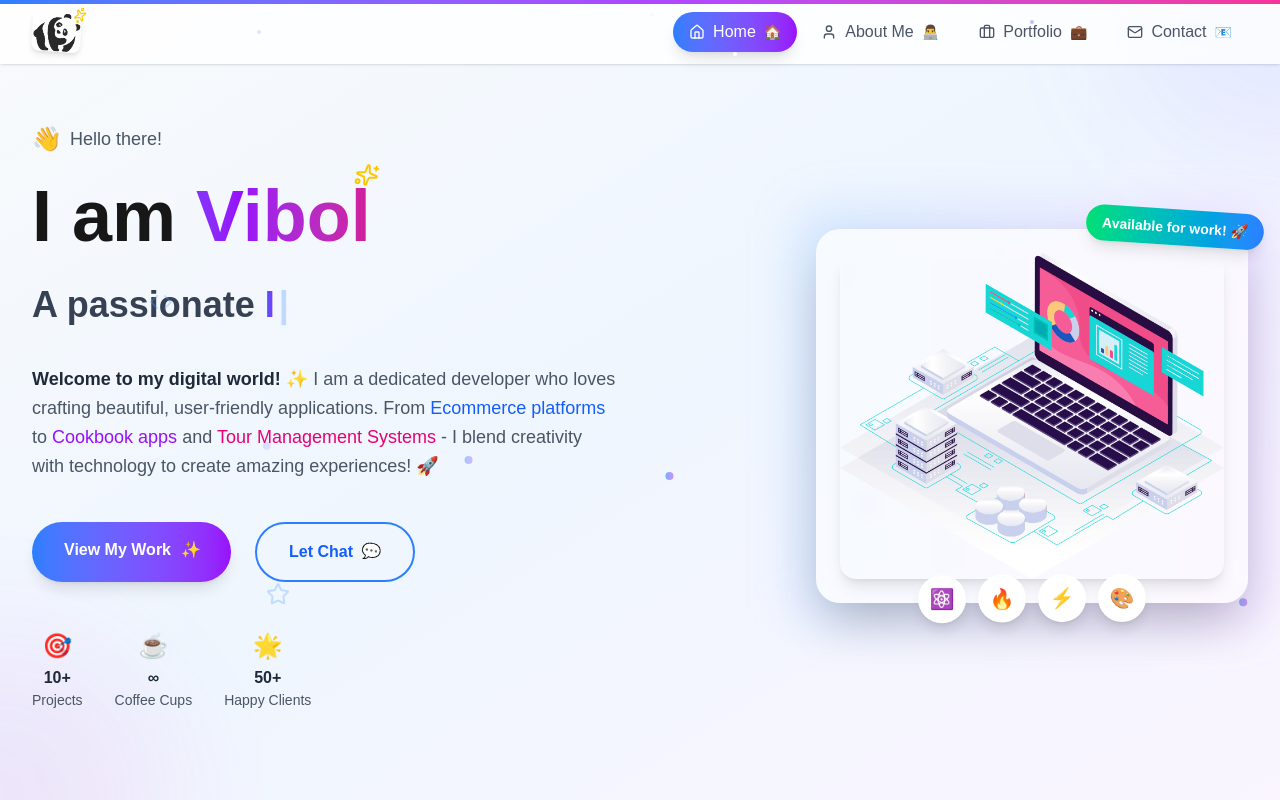
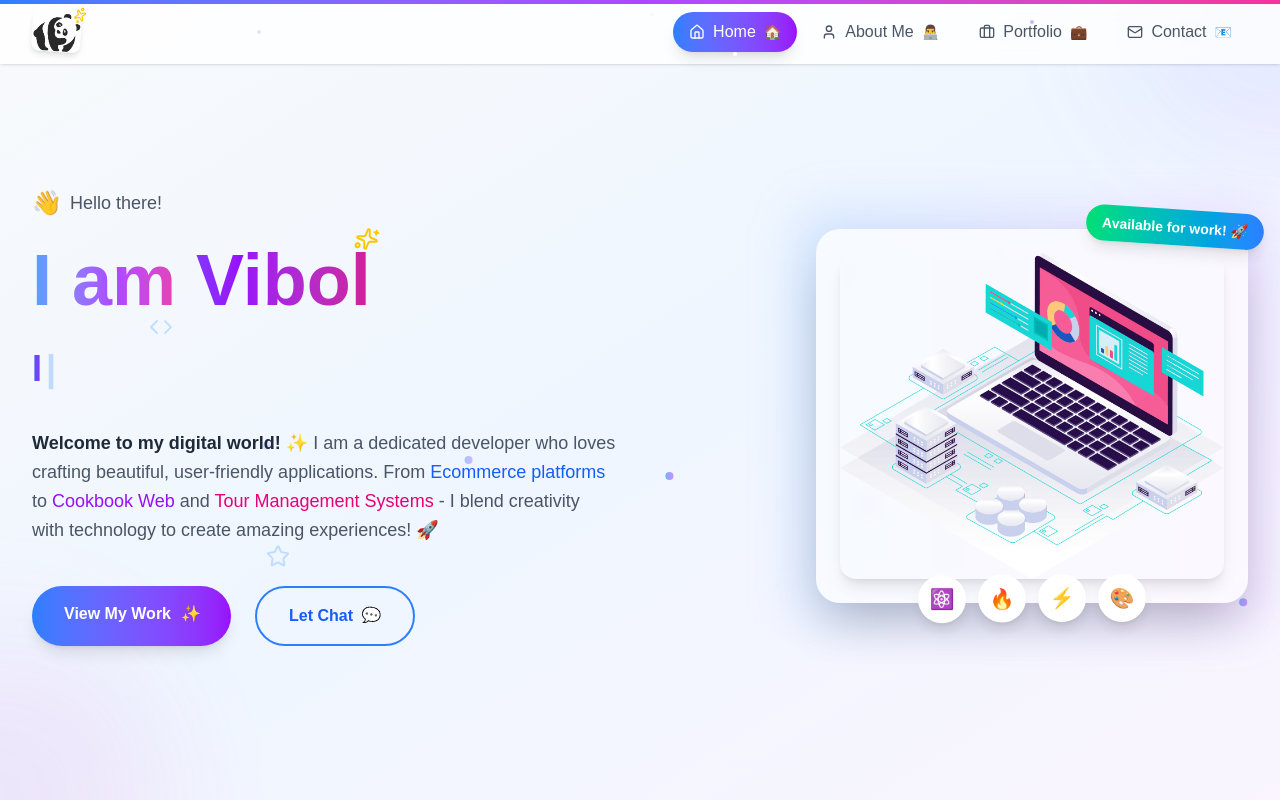
Before and after one commit to Sam-Nisa/Samnisa-portfolio, a Next.js app: page / in a window 1280 px wide. Shown: the top 800 px of the page. Built offline with nearby package versions, Linux system fonts and the light colour scheme.

Commit message:
Fix icon

```diff
--- a/src/components/About.tsx
+++ b/src/components/About.tsx
@@ -15,24 +15,56 @@ import {
 
 export default function About() {
   const socialIcons = [
-    { name: "github", icon: "github.png", color: "hover:bg-gray-800" },
-    { name: "telegram", icon: "telegram.png", color: "hover:bg-blue-500" },
-    { name: "facebook", icon: "facebook.png", color: "hover:bg-blue-600" },
-    { name: "tik-tok", icon: "tik-tok.png", color: "hover:bg-black" },
+    {
+      name: "github",
+      icon: "github.png",
+      color: "hover:bg-gray-800",
+      fallback: "🐙",
+    },
+    {
+      name: "telegram",
+      icon: "telegram.png",
+      color: "hover:bg-blue-500",
+      fallback: "✈️",
+    },
+    {
+      name: "facebook",
+      icon: "facebook.png",
+      color: "hover:bg-blue-600",
+      fallback: "📘",
+    },
+    {
+      name: "tik-tok",
+      icon: "tik-tok.png",
+      color: "hover:bg-black",
+      fallback: "🎵",
+    },
   ];
 
   const skillIcons = [
-    { name: "photoshop", icon: "photoshop.png", color: "hover:bg-blue-600" },
+    {
+      name: "photoshop",
+      icon: "photoshop.png",
+      color: "hover:bg-blue-600",
+      fallback: "🎨",
+    },
     {
       name: "illustrator",
       icon: "illustrator.png",
       color: "hover:bg-orange-500",
+      fallback: "✏️",
     },
-    { name: "figma", icon: "figma.png", color: "hover:bg-purple-500" },
+    {
+      name: "figma",
+      icon: "figma.png",
+      color: "hover:bg-purple-500",
+      fallback: "🎯",
+    },
     {
       name: "visual-studio",
       icon: "visual-studio.png",
       color: "hover:bg-blue-700",
+      fallback: "💻",
     },
   ];
 
@@ -314,13 +346,13 @@ export default function About() {
                     <span>🌐</span>
                     <span>Connect With Me</span>
                   </h4>
-                  <div className="w-full h-1 bg-gradient-to-r from-blue-500 to-purple-600 rounded-full mt-2"></div>
+                  {/* <div className="w-full h-1 bg-gradient-to-r from-blue-500 to-purple-600 rounded-full mt-2"></div> */}
                 </div>
                 <div className="flex space-x-3">
                   {socialIcons.map((social, index) => (
                     <motion.div
                       key={index}
-                      className={`relative group cursor-pointer`}
+                      className="relative group cursor-pointer"
                       whileHover={{ scale: 1.2, y: -5 }}
                       whileTap={{ scale: 0.9 }}
                       transition={{ type: "spring", stiffness: 300 }}
@@ -332,6 +364,15 @@ export default function About() {
                           width={24}
                           height={24}
                           className="transition-transform duration-300"
+                          onError={(e) => {
+                            // Fallback to emoji if image fails to load
+                            const target = e.target as HTMLImageElement;
+                            target.style.display = "none";
+                            const parent = target.parentElement;
+                            if (parent) {
+                              parent.innerHTML = `<span class="text-xl">${social.fallback}</span>`;
+                            }
+                          }}
                         />
                       </div>
                       <motion.div
@@ -356,7 +397,7 @@ export default function About() {
                     <span>🛠️</span>
                     <span>My Toolkit</span>
                   </h4>
-                  <div className="w-full h-1 bg-gradient-to-r from-purple-500 to-pink-600 rounded-full mt-2"></div>
+                  {/* <div className="w-full h-1 bg-gradient-to-r from-purple-500 to-pink-600 rounded-full mt-2"></div> */}
                 </div>
                 <div className="flex space-x-3">
                   {skillIcons.map((skill, index) => (
@@ -380,6 +421,15 @@ export default function About() {
                           width={24}
                           height={24}
                           className="transition-transform duration-300"
+                          onError={(e) => {
+                            // Fallback to emoji if image fails to load
+                            const target = e.target as HTMLImageElement;
+                            target.style.display = "none";
+                            const parent = target.parentElement;
+                            if (parent) {
+                              parent.innerHTML = `<span class="text-xl">${skill.fallback}</span>`;
+                            }
+                          }}
                         />
                       </div>
                       <motion.div
--- a/src/components/Hero.tsx
+++ b/src/components/Hero.tsx
@@ -16,8 +16,6 @@ export default function Hero() {
     () => [
       "Software Development Student",
       "IT Engineering Student",
-      "Creative Problem Solver",
-      "Tech Enthusiast",
     ],
     []
   );
@@ -148,7 +146,9 @@ export default function Hero() {
             </motion.div>
 
             <h1 className="text-5xl sm:text-6xl lg:text-7xl font-bold mb-6 leading-tight">
-              I am{" "}
+              <span className="bg-gradient-to-r from-blue-400 via-purple-500 to-pink-500 bg-clip-text text-transparent">
+                I am{" "}
+              </span>
               <motion.span
                 className="relative inline-block"
                 whileHover={{ scale: 1.05 }}
@@ -173,7 +173,6 @@ export default function Hero() {
             </h1>
 
             <h2 className="text-2xl sm:text-3xl lg:text-4xl font-semibold mb-8 min-h-[3rem]">
-              <span className="text-gray-700">A passionate </span>
               <span className="relative inline-block">
                 <span className="bg-gradient-to-r from-blue-600 to-purple-600 bg-clip-text text-transparent">
                   {text}
@@ -210,7 +209,7 @@ export default function Hero() {
               to
               <span className="text-purple-600 font-medium">
                 {" "}
-                Cookbook apps
+                Cookbook Web
               </span>{" "}
               and
               <span className="text-pink-600 font-medium">
@@ -274,31 +273,6 @@ export default function Hero() {
                   </motion.span>
                 </span>
               </motion.a>
-            </motion.div>
-
-            {/* Fun Stats */}
-            <motion.div
-              className="flex justify-center lg:justify-start space-x-8 mt-12"
-              initial={{ opacity: 0 }}
-              animate={{ opacity: 1 }}
-              transition={{ delay: 1.2 }}
-            >
-              {[
-                { icon: "🎯", label: "Projects", value: "10+" },
-                { icon: "☕", label: "Coffee Cups", value: "∞" },
-                { icon: "🌟", label: "Happy Clients", value: "50+" },
-              ].map((stat, index) => (
-                <motion.div
-                  key={index}
-                  className="text-center"
-                  whileHover={{ scale: 1.1 }}
-                  transition={{ type: "spring", stiffness: 300 }}
-                >
-                  <div className="text-2xl mb-1">{stat.icon}</div>
-                  <div className="font-bold text-gray-800">{stat.value}</div>
-                  <div className="text-sm text-gray-600">{stat.label}</div>
-                </motion.div>
-              ))}
             </motion.div>
           </motion.div>
 
```
